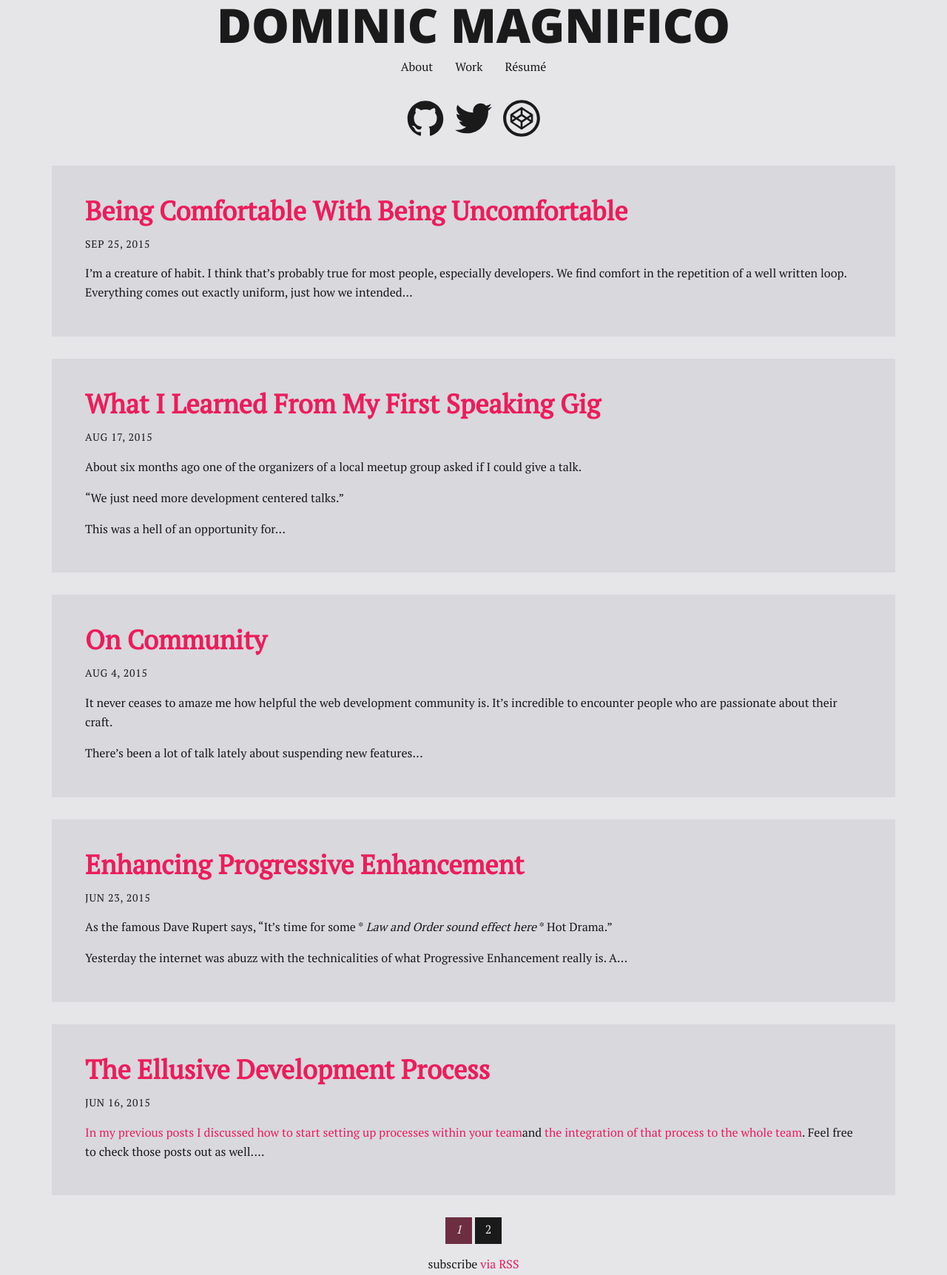
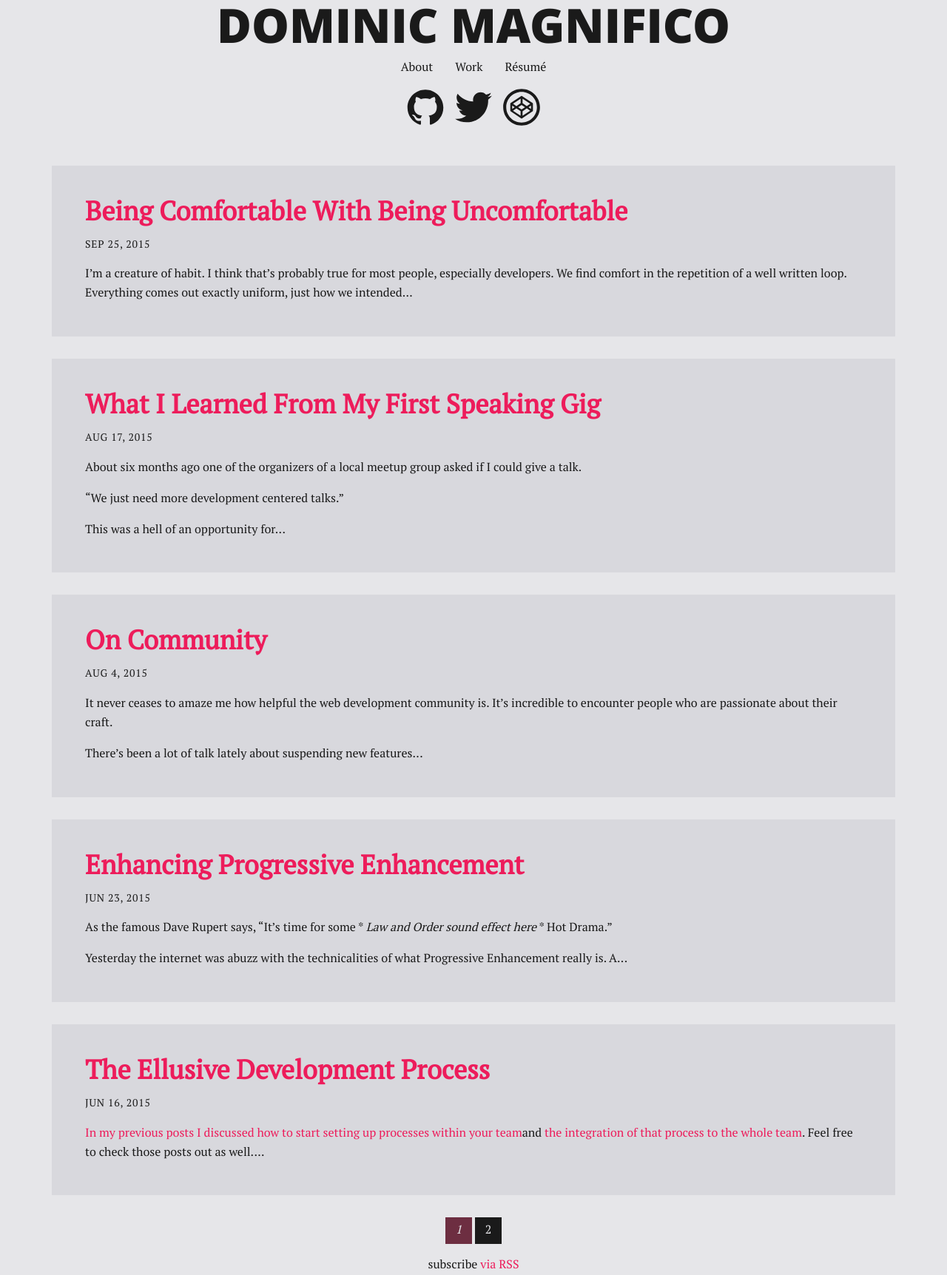
Before and after one commit to magnificode/DomBlog, a Jekyll site: the page built from index.html, in a window 1280 px wide. Shown: the whole page at 74% size. Built offline with Jekyll 4.4.1, drawn with Linux system fonts in a browser that asks for light colours; nearby versions of some CDN libraries; the list of posts is cut into pages by our own code.

Commit message:
Even out main nav and social icon padding.

```diff
--- a/_sass/_organism-header.scss
+++ b/_sass/_organism-header.scss
@@ -18,6 +18,7 @@
   .header__social{
     display: flex;
     justify-content: center;
+    padding: {bottom:0.9375rem;}
     a{
       &:nth-of-type(2){
         padding: {left:$pad;right:$pad;}
@@ -29,7 +30,7 @@
 ::Header Nav
 \*------------------------------------*/
 .header__nav{
-    padding: {top:$pad;bottom:$pad*2;}
+  padding: {top:$pad;bottom:$pad;}
   a{
     position: relative;
     padding: {left:$pad;right:$pad;}
```
Also changed, not shown: 2 other files. Lines whose indentation alone changed are shown as unchanged.
